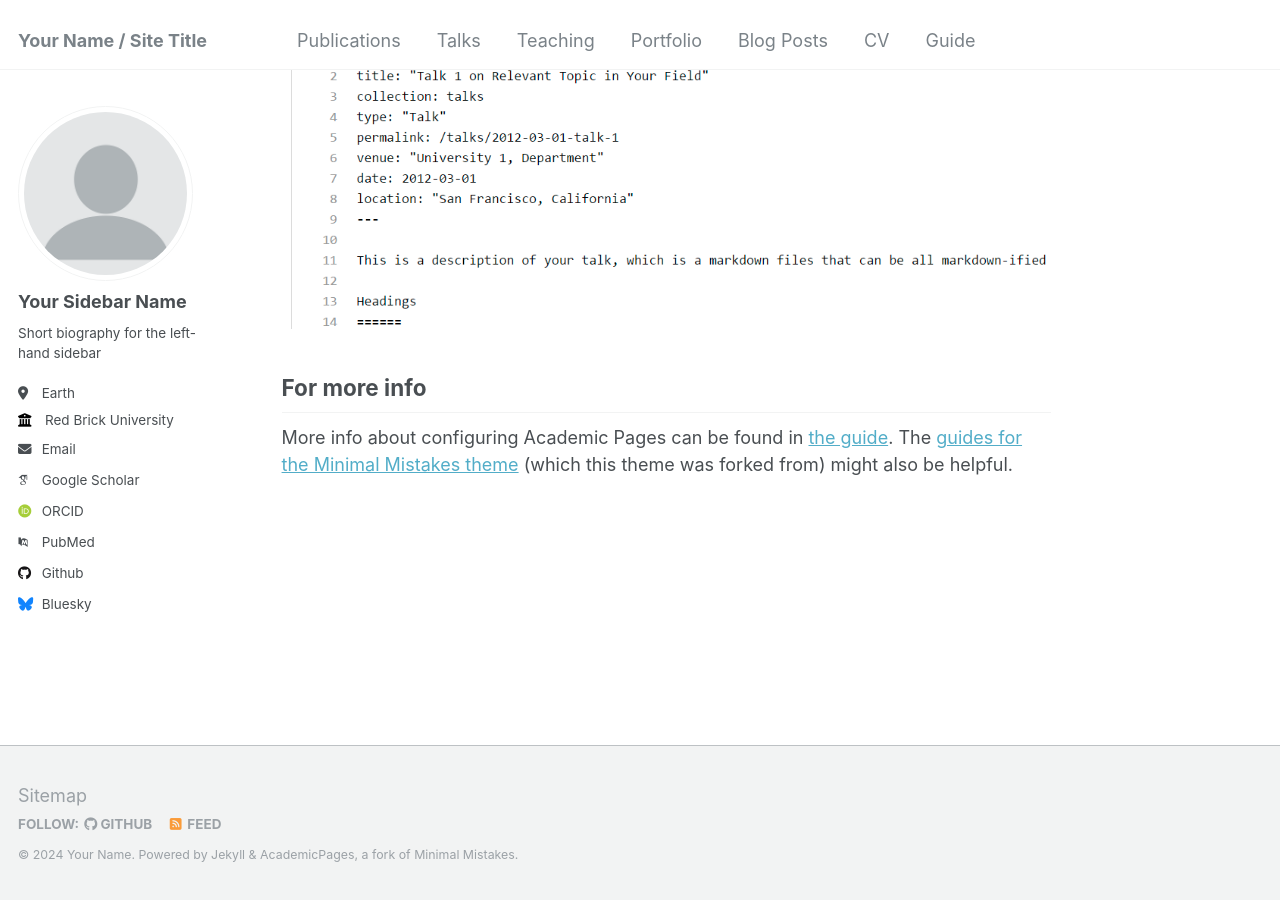
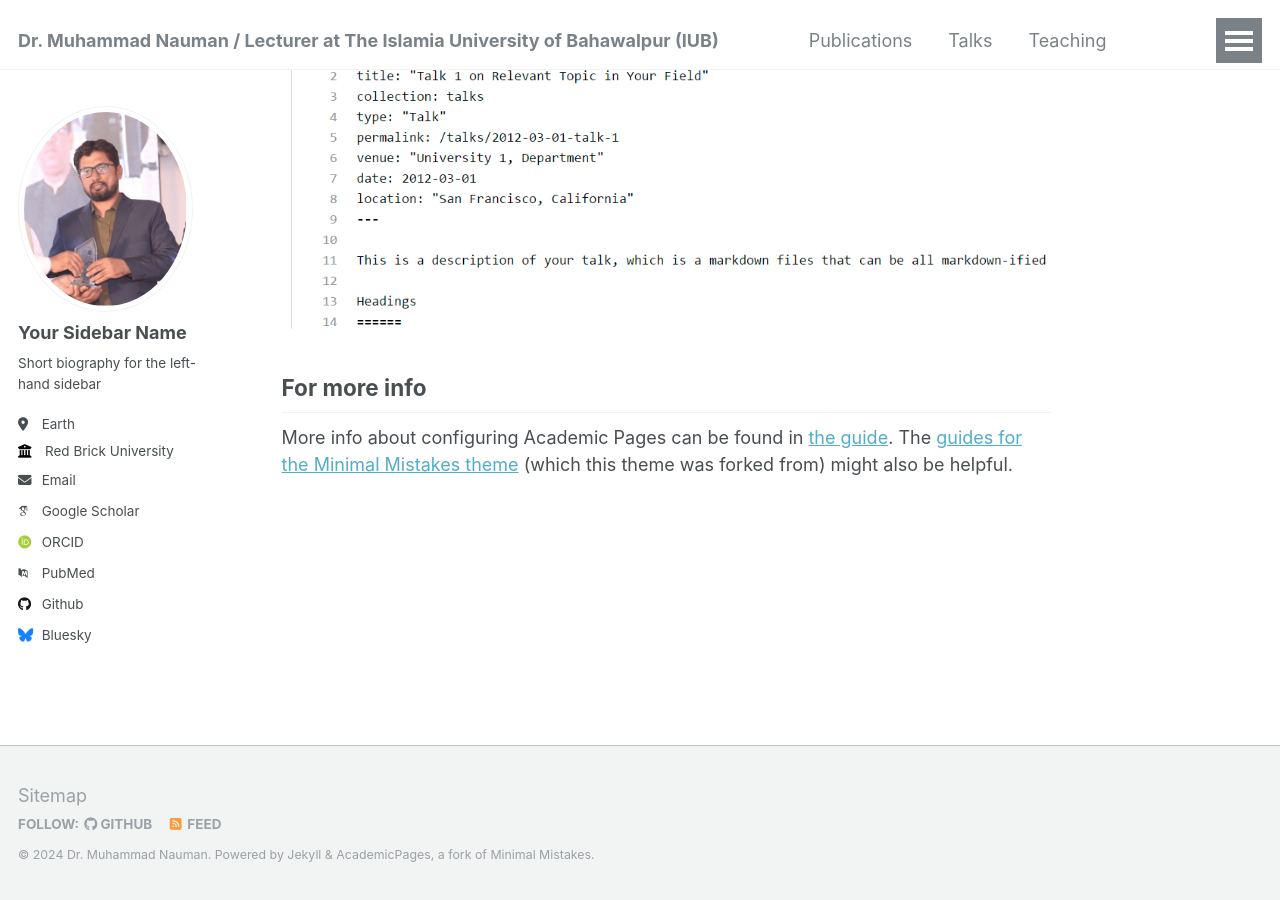
Before and after one commit to mhmmd-nauman/mhmmd-nauman.github.io, a Jekyll site: the page built from _pages/about.md, in a window 1280 px wide and 900 px high, scrolled down 2660 px. Built offline with Jekyll 4.4.1, drawn with Linux system fonts in a browser that asks for light colours; some web fonts are replaced.

```diff
--- a/_config.yml
+++ b/_config.yml
@@ -8,13 +8,13 @@
 
 # Basic Site Settings
 locale                   : "en-US"
-title                    : "Your Name / Site Title"
+title                    : "Dr. Muhammad Nauman / Lecturer at The Islamia University of Bahawalpur (IUB)"
 title_separator          : "-"
-name                     : &name "Your Name"
-description              : &description "personal description"
-url                      : https://academicpages.github.io # the base hostname & protocol for your site e.g. "https://mmistakes.github.io"
+name                     : &name "Dr. Muhammad Nauman"
+description              : &description ""
+url                      : https://mhmmd-nauman.github.io # the base hostname & protocol for your site e.g. "https://mmistakes.github.io"
 baseurl                  : "" # the subpath of your site, e.g. "/blog"
-repository               : "academicpages/academicpages.github.io"
+repository               : "mhmmd-nauman.github.io"
 
 # Site Author - The following control what appear as part of the author content on the side bar.
 #               If a field is blank the icon and link will not appear, otherwise it will be shown.
```
Also changed, not shown: images/profile.png.
